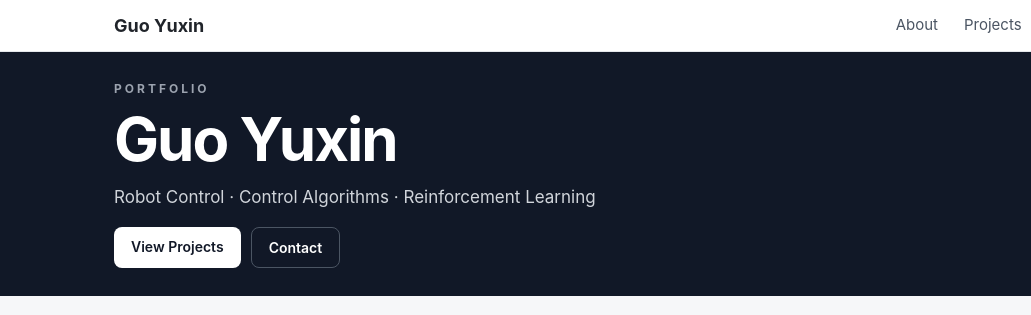
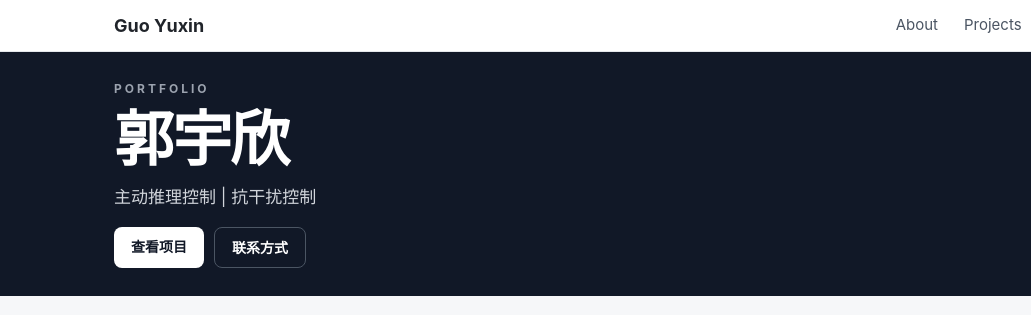
Before and after one commit to guoyuxin0827/guoyuxin0827.github.io, a plain HTML site: page index.html in a window 1280 px wide. Shown: the top 315 px of the page, 0-1031 px from the left. Drawn offline with Linux system fonts and the light colour scheme.

Commit message:
Update index.html

```diff
--- a/index.html
+++ b/index.html
@@ -41,19 +41,19 @@
 
                 <p class="hero-subtitle">PORTFOLIO</p>
 
-                <h1>Guo Yuxin</h1>
+                <h1>郭宇欣</h1>
 
                 <p class="hero-description">
-                    Robot Control · Control Algorithms · Reinforcement Learning
+                    主动推理控制 | 抗干扰控制
                 </p>
 
                 <div class="hero-buttons">
                     <a href="#directory" class="button primary-button">
-                        View Projects
+                        查看项目
                     </a>
 
                     <a href="#contact" class="button secondary-button">
-                        Contact
+                        联系方式
                     </a>
                 </div>
 
```
